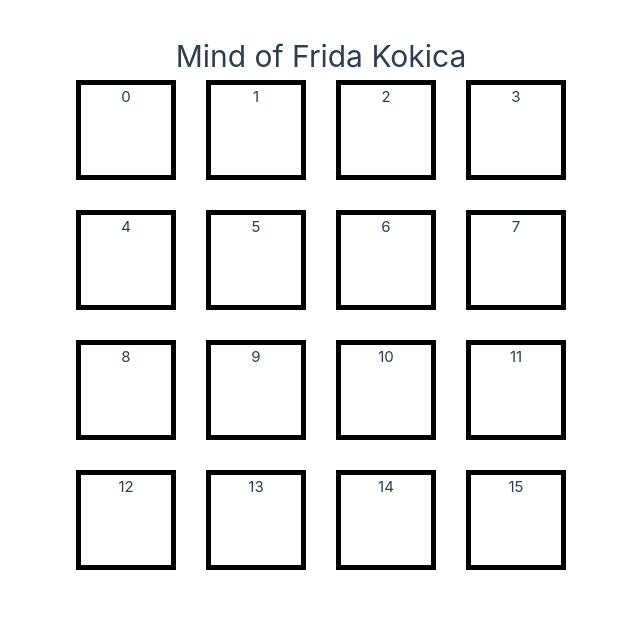
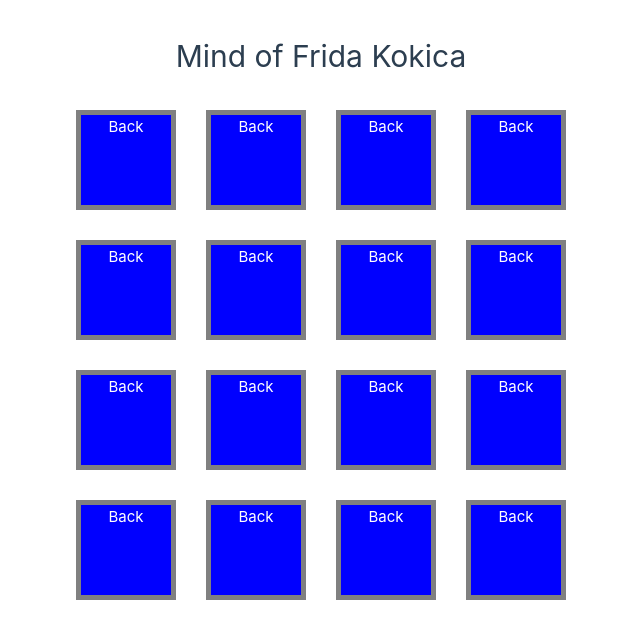
Before and after one commit to manjana61/mind-of-frida-kokica, a Vue app: page / in a window 1280 px wide. Shown: the top 638 px of the page, without its empty margins (319-959 px from the left). Built offline with nearby package versions, Linux system fonts and the light colour scheme.

Commit message:
Definisao prednju i zadnju stranu kartice.

```diff
--- a/src/App.vue
+++ b/src/App.vue
@@ -21,7 +21,7 @@ export default {
     CardComponent,
   },
 
-  setup() {
+  data() {
     let cardList = [];
     for (let i = 0; i < 16; i++) {
       cardList.push(i);
@@ -38,11 +38,6 @@ export default {
 h1 {
   text-align: center;
 }
-
-.card {
-  border: 5px solid black;
-}
-
 .game-board {
   display: grid;
   grid-template-columns: 100px 100px 100px 100px;
@@ -51,5 +46,6 @@ h1 {
   grid-row-gap: 30px;
   justify-content: center;
   text-align: center;
+  margin-top: 30px;
 }
 </style>
--- a/src/components/Card-Component.vue
+++ b/src/components/Card-Component.vue
@@ -1,5 +1,8 @@
 <template>
-  <div class="card">{{ value }}</div>
+  <div class="card">
+    <div v-if="visible" class="card-side is-front">{{ value }}</div>
+    <div v-else class="card-side is-back">Back</div>
+  </div>
 </template>
 
 <script>
@@ -10,7 +13,31 @@ export default {
       required: true,
     },
   },
+  visible: {
+    type: Boolean,
+    default: false,
+  },
 };
 </script>
 
-<style></style>
+<style scoped>
+.card {
+  border: 5px solid gray;
+  position: relative;
+}
+
+.card-side {
+  width: 100%;
+  height: 100%;
+  position: absolute;
+}
+.card-side.is-front {
+  background-color: red;
+  color: white;
+}
+
+.card-side.is-back {
+  background-color: blue;
+  color: white;
+}
+</style>
```
